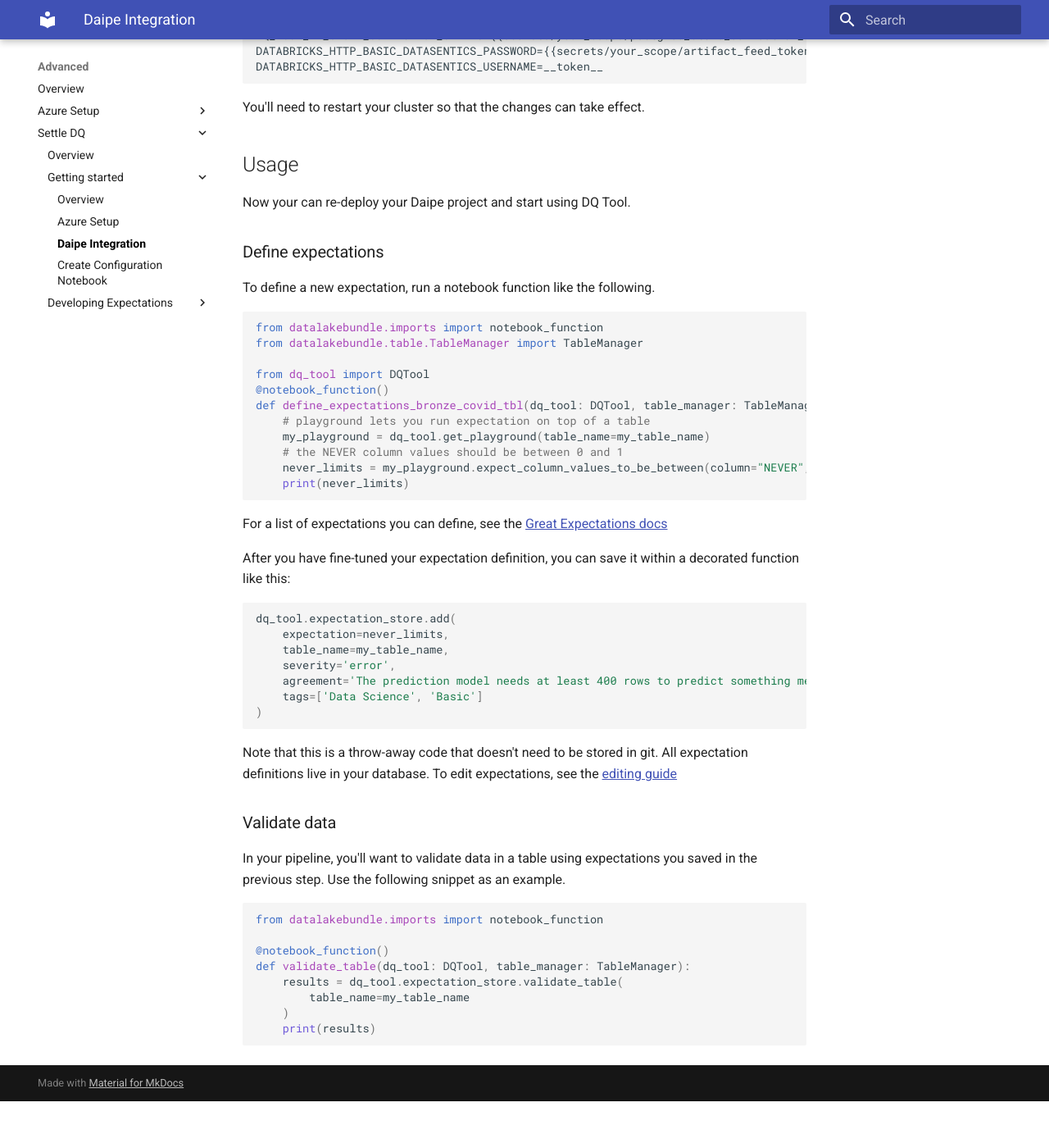
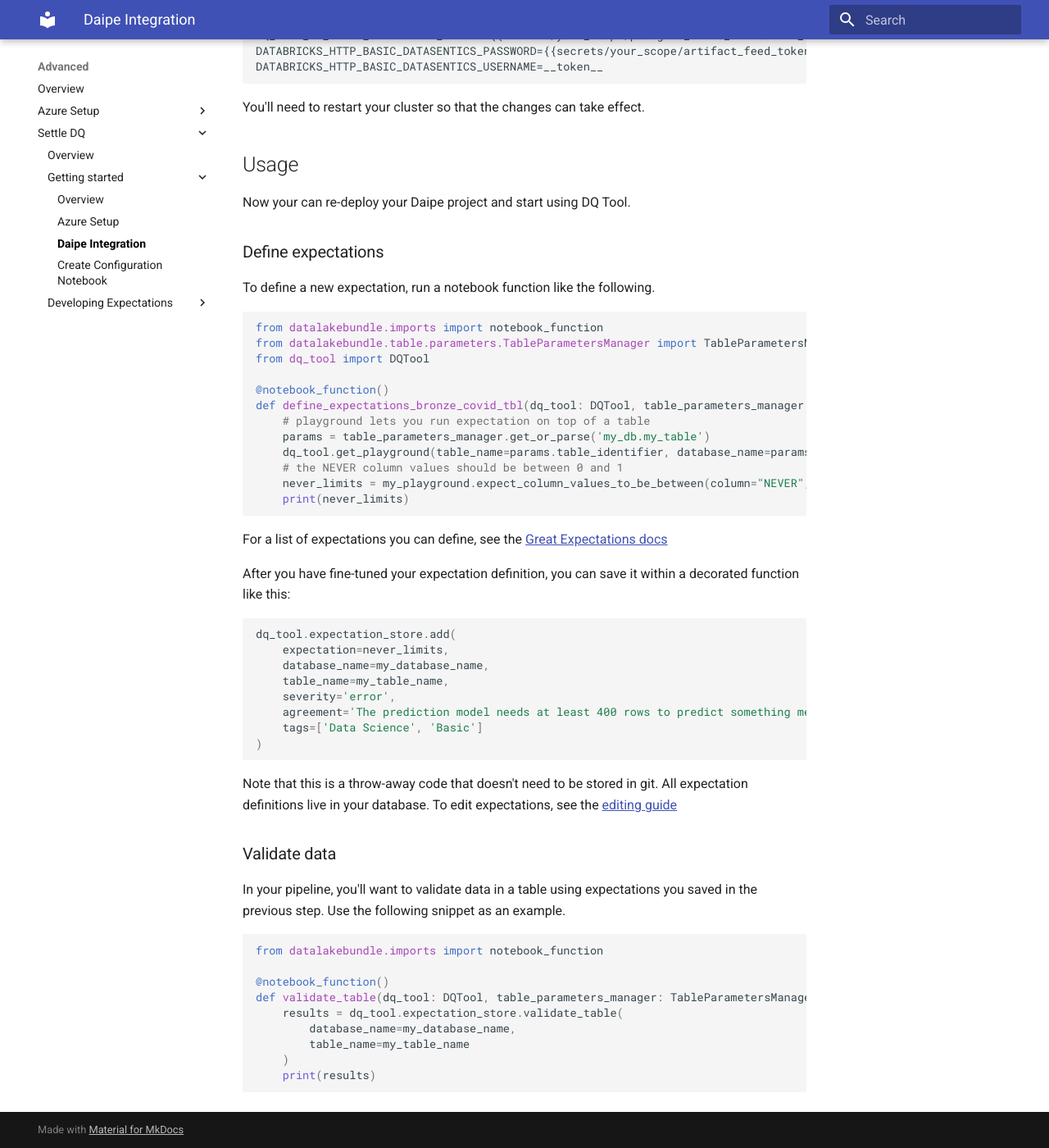
Before and after one commit to daipe-ai/platform-docs, an MkDocs documentation site: the page built from docs/settle-dq/getting-started/daipe-integration.md, in a window 1280 px wide and 1400 px high, scrolled down 2255 px. Shown: the whole window at 82% size. Built offline with MkDocs 1.6.1 and Material for MkDocs 9.7.7, drawn with Linux system fonts in a browser that asks for light colours; before the commit the page ends 3598 px from its top, so only the background shows below that.

Commit message:
DQ Tool - use TableParametersManager

````diff
--- a/docs/settle-dq/getting-started/daipe-integration.md
+++ b/docs/settle-dq/getting-started/daipe-integration.md
@@ -54,13 +54,14 @@
 To define a new expectation, run a notebook function like the following.
 ```python
 from datalakebundle.imports import notebook_function
-from datalakebundle.table.TableManager import TableManager
+from datalakebundle.table.parameters.TableParametersManager import TableParametersManager
+from dq_tool import DQTool
 
-from dq_tool import DQTool
 @notebook_function()
-def define_expectations_bronze_covid_tbl(dq_tool: DQTool, table_manager: TableManager):
+def define_expectations_bronze_covid_tbl(dq_tool: DQTool, table_parameters_manager: TableParametersManager):
     # playground lets you run expectation on top of a table
-    my_playground = dq_tool.get_playground(table_name=my_table_name)
+    params = table_parameters_manager.get_or_parse('my_db.my_table')
+    dq_tool.get_playground(table_name=params.table_identifier, database_name=params.db_identifier)
     # the NEVER column values should be between 0 and 1
     never_limits = my_playground.expect_column_values_to_be_between(column="NEVER", min_value=0, max_value=1)
     print(never_limits)
@@ -71,6 +72,7 @@
 ```python
 dq_tool.expectation_store.add(
     expectation=never_limits,
+    database_name=my_database_name,
     table_name=my_table_name,
     severity='error',
     agreement='The prediction model needs at least 400 rows to predict something meaningful.',
@@ -87,8 +89,9 @@
 from datalakebundle.imports import notebook_function
 
 @notebook_function()
-def validate_table(dq_tool: DQTool, table_manager: TableManager):
+def validate_table(dq_tool: DQTool, table_parameters_manager: TableParametersManager):
     results = dq_tool.expectation_store.validate_table(
+        database_name=my_database_name,
         table_name=my_table_name
     )
     print(results)
````
